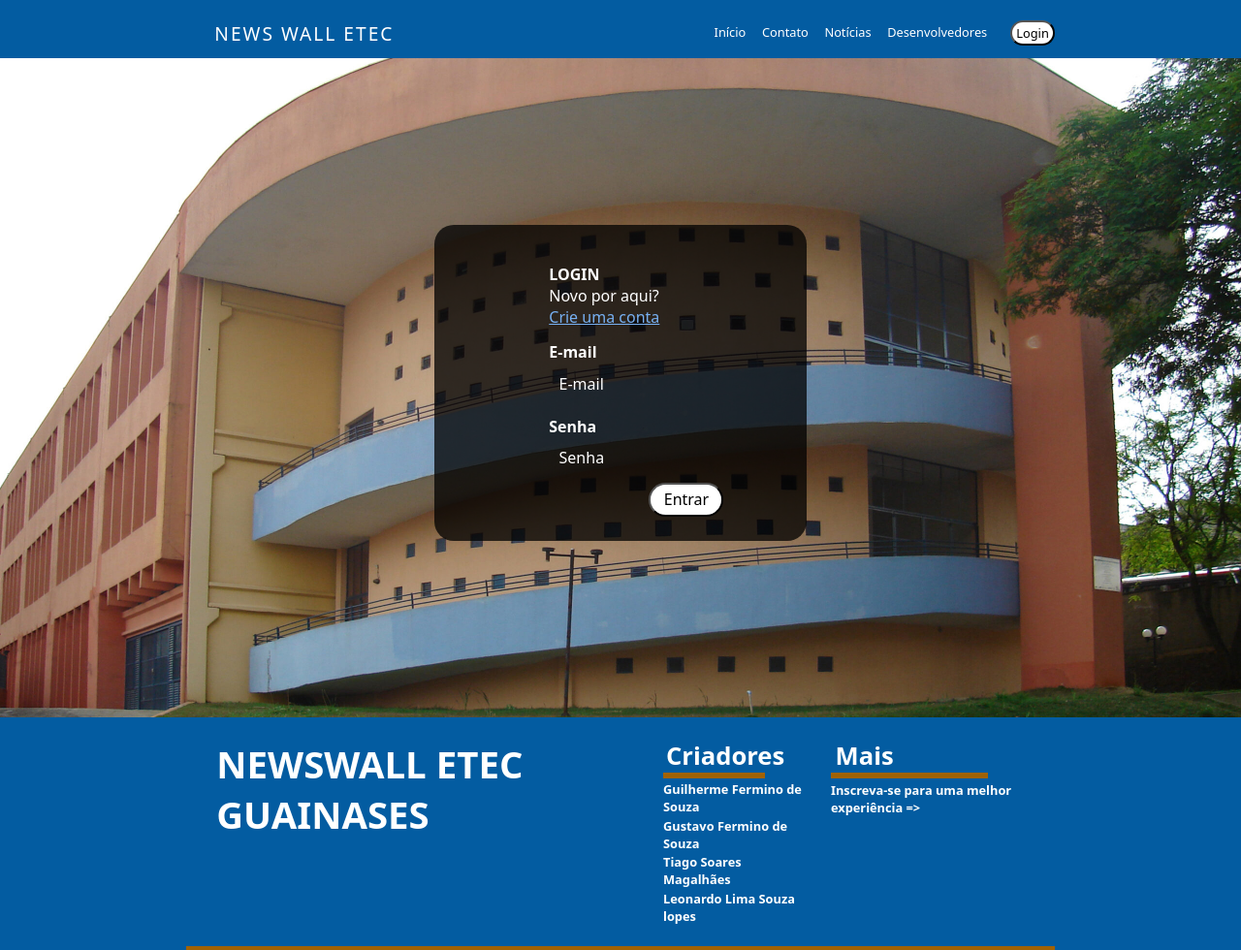
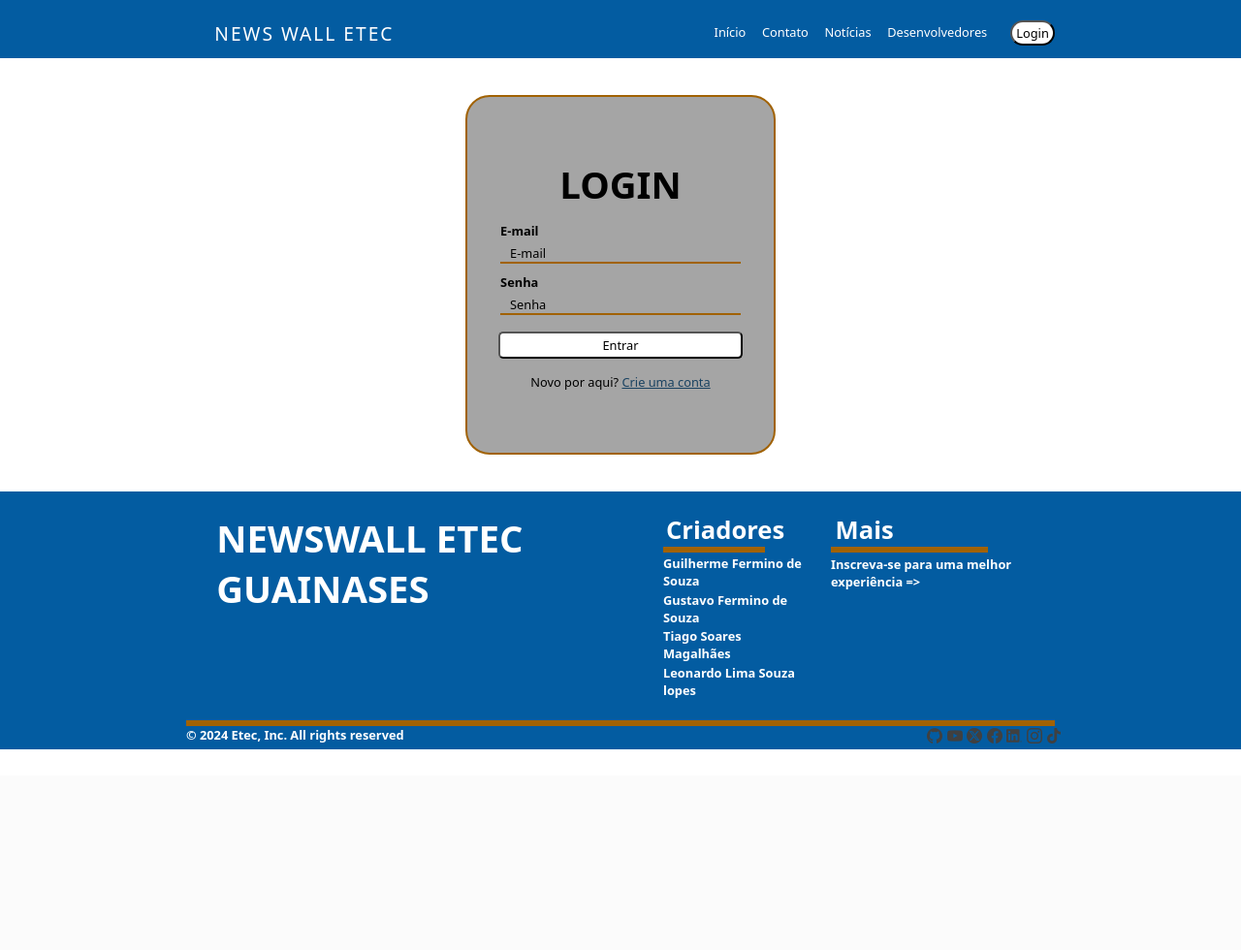
Before and after one commit to guilherme-fermino-de-souza/Desc, a PHP site: page /login.php in a window 1280 px wide. Shown: the top 980 px of the page at 97% size. After the commit the page ends 773 px from the top, so only its background shows below. Run offline with PHP 8.4, Linux system fonts and the light colour scheme.

Commit message:
Update login.php

```diff
--- a/site/login.php
+++ b/site/login.php
@@ -8,77 +8,66 @@
     <link rel="stylesheet" href="./css/estilo.css">
     <style>
         /*LOGIN START*/
-.container-login-principal {
+.login-principal {
     display: flex;
-    flex-direction: row;
-    background-image: url(../site/images/Etec-Butbunito-1.jpg);
+    justify-content: center; /* Horizontal alignment */
+    align-items: center;     /* Vertical alignment */
+    background-color: var(--branco-principal);
     background-position: center;
     background-size: cover;
-    height: 85vh;
 }
-.login-principal {
+.login {
     display: flex;
-    flex-direction: row;
+    flex-direction: column;
+    width: 25%;
+    background-color: var(--cinza-fonte-claro);
+    border: 2px solid var(--tema-secundario); /* Largura, estilo e cor da borda */
+    border-radius: 25px;
+    padding: 5% 0%;
+    margin-top: 3%;
+    margin-bottom: 3%;
+}
+.login h1 {
+    font-size: var(--fonte-grande);
+    margin: 0% 0% 2% 0%;
+    color: var(--preto-fonte);
+    font-weight: 800;
+    text-align: center;
+}
+.login p {
+    font-size: var(--fonte-padrao);
+    color: var(--preto-fonte);
+    text-align: center;
+}
+.login a {
+    font-size: var(--fonte-padrao);
+    color: var(--tema-terciario);
+    text-align: center;
+}
+.faca-login {
+    display: flex;
+    flex-direction: column;
     width: 80%;
     margin: auto;
-}
-.container-login {
-    background-color: rgba(0, 0, 0, 0.75); /* Define a cor de fundo com transparência */
-    width: 37.5%;
-    height: 80%;
-    border-radius: 20px;
-    margin: auto ;
-    margin-top: 10%;
-    margin-bottom: 11%;
-}
-.login {
-    color: var(--branco-principal);
-    width: 50%;
-    height: auto;
-    padding: 5% 4.5%;
-    margin: auto;
-}
-.login h1 {
-    font-size: var(--font-xs-link);
-    margin-top: 10%;
-}
-.login p {
-    font-size: var(--font-sm-link);
-    color: var(--branco-principal);
-}
-.login a {
-    font-size: var(--font-sm-link);
-    color: var(--link-fonte);
-}
-.card-login {
-    display: flex;
-    align-items: center;
-    flex-direction: column;
-    padding: 6px 5px;
-}
-.card-login>h1 {
-    color: var(--branco-principal);
-    font-weight: 800;
-    margin: 0;
 }
 .textfield {
     display: flex;
     flex-direction: column;
-    align-items: flex-start;
-    justify-content: center;
+    padding: 1%;
 }
 .textfield label {
-    font-size: var(--font-ms-link);
+    font-size: var(--fonte-padrao);
     font-weight: 700;
-    margin-top: 10%;
+    margin-top: 2%;
 }
 .textfield input::placeholder {
-    font-size: var(--font-sm-link);
-    color: var(--branco-principal);
+    font-size: var(--fonte-padrao);
+    color: var(--preto-fonte);
+    padding-left: 4%;
 }
 .textfield>input:focus {
     outline: none;
-    color: var(--branco-principal);
+    color: var(--preto-fonte);
     background-color: rgba(0, 0, 0, 0);
     border-radius: 10%;
     transition: 0.5s;
@@ -86,27 +75,25 @@
 .textfield>input {
     width: 100%;
     margin-top: 2%;
-    margin-left: 2%;
     border: none;
-    border-bottom: 2px solid var(--vermelho-principal);
-    padding: 5%;
+    border-bottom: 2px solid var(--tema-secundario);
     background-color: rgba(0, 0, 0, 0.0); /* Define a cor de fundo com transparência */
     color: var(--branco-principal);
-    font-size: var(--font-sm-link);
+    font-size: var(--fonte-padrao);
     box-shadow: none;
     outline: none;
 }
-.container-login input[type="submit"] {
+.login input[type="submit"] {
     background-color: var(--branco-principal);
     color: var(--preto-fonte);
-    font-size: var(--font-md-link);
-    border-radius: 35px;
-    padding:  3% 9%;
-    margin-left: 70%;
-    margin-top: 5%;
+    font-size: var(--fonte-padrao);
+    border-radius: 5px;
+    padding: 1% 0%;
+    width: 100%;
+    margin: 6% 0% ;
 }
 input[type="submit"]:hover {
-    background-color: rgba(255, 0, 0, 0.7);
+    background-color: var(--tema-terciario);
     color: var(--branco-principal);
 }
 /*LOGIN END*/
@@ -118,18 +105,10 @@ input[type="submit"]:hover {
     <?php include './navbar.php' ?>
 
     <!--login start--> <!--INÍCIO-->
-    <section class="container-login-principal">
-
         <div class="login-principal">
-
-            <div class="container-login">
                 <div class="login">
-                    <div class="card-login">
                         <form class="faca-login" name="login" action="./loginEnviar.php" method="post">
                             <h1>LOGIN</h1>
-                            <p>Novo por aqui? <a href="./criarConta.php">Crie uma conta</a></p>
-
-
                             <div class="textfield">
                                 <label for="email">E-mail</label>
                                 <input type="email" name="email" required placeholder="E-mail">
@@ -144,13 +123,10 @@ input[type="submit"]:hover {
                             <div class="enviar">
                                 <input type="submit" value="Entrar">
                             </div>
+                            <p>Novo por aqui? <a href="./criarConta.php">Crie uma conta</a></p>
                         </form>
-                    </div>
                 </div>
-            </div>
         </div>
-    </section>
-
 <!--Dá erro se um dos campos não for preenchido, eu faria da senha mas nã osei ao certo-->
     <?php include './footer.php'?>
 
```
